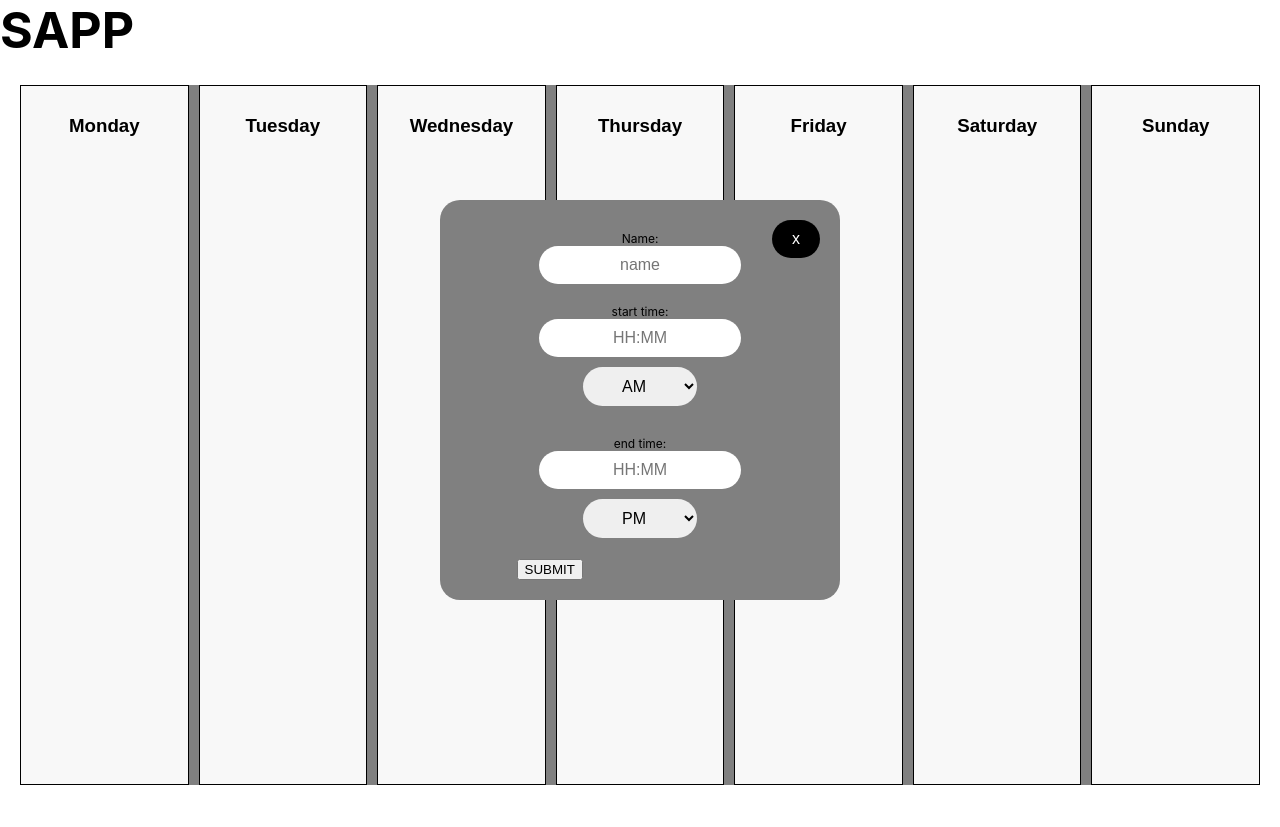
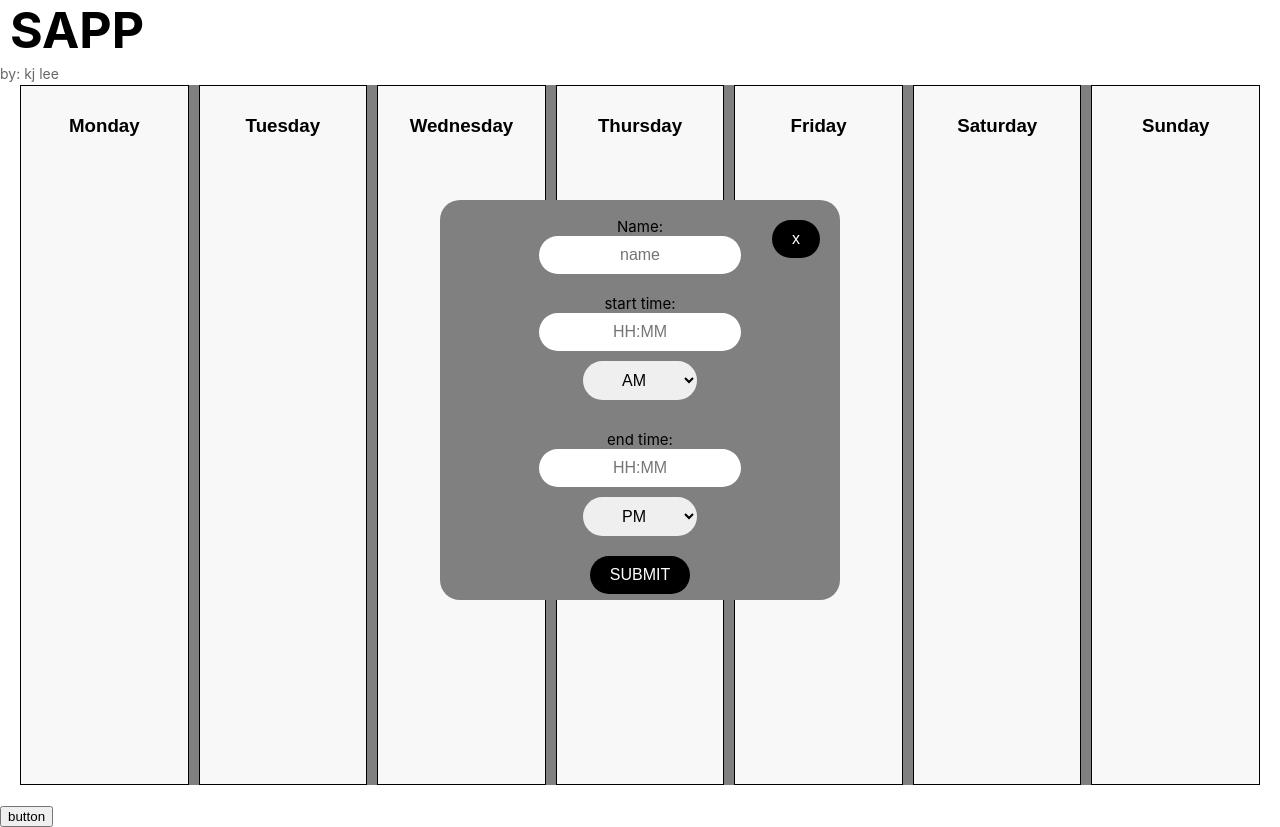
Before and after one commit to kjhlee/myschedulingapp, a React (Create React App) app in the folder sapp/: page / in a window 1280 px wide. Both pictures are taken after a click on the element "Monday". Before the commit the page ends 805 px from the top, so only its background shows below. Built offline with nearby package versions, Linux system fonts and the light colour scheme.

Commit message:
worked on some styling

```diff
--- a/sapp/src/components/popup.css
+++ b/sapp/src/components/popup.css
@@ -33,7 +33,7 @@
     display: flex;
     flex-direction: column; /* Stack label and input vertically */
     align-items: center; /* Center the text and inputs */
-    font-size: 12px; /* Optional: Adjust font size */
+    font-size: 15px; /* Optional: Adjust font size */
     color: black; /* Optional: Ensure the text is visible */
 }
 
@@ -65,3 +65,16 @@
     cursor: pointer;
     font-size: 16px;
 }
+
+.form-submission {
+    padding: 10px 20px;
+    border: none;
+    border-radius: 20px;
+    background-color: black;
+    color: white;
+    cursor: pointer;
+    font-size: 16px;
+    align-items: center;
+    margin: 0 auto;
+    display: block;
+}
--- a/sapp/src/pages/mainPage.tsx
+++ b/sapp/src/pages/mainPage.tsx
@@ -6,6 +6,7 @@
 const MainPage: React.FC = () => {
     const [selectedDay, setSelectedDay] = useState<string | null>(null);
     const[popupVisible, setPopupVisible] = useState(false);
+    // const [editShift, setEditShift] = useState<{ day: string; index: number; data: ScheduleItem } | null>(null);
     const [shifts, setShifts] = useState<{[key: string]: ScheduleItem[] }>({
         Monday: [],
         Tuesday: [],
@@ -29,6 +30,7 @@
     };
 
     const handleDeleteShift = (day: string, index: number) => (event: React.MouseEvent<HTMLButtonElement>) =>{
+        event.stopPropagation();
         setShifts((prevShifts) => ({
             ...prevShifts,
             [day]: prevShifts[day].filter((_, i) => i !== index),
@@ -37,12 +39,18 @@
 
     const handleEditClick = (day: string, index: number) => (event: React.MouseEvent<HTMLLIElement>) => {
         event.stopPropagation(); // Prevent parent click handler
+        const shift = shifts[day][index];
+        // setEditShift({day, index, data: shift});
         setPopupVisible(true);
     };
+    const cslog = () => {
+        console.log(shifts);
+    }
 
     return (
         <div>
             <div className = 'title'>SAPP</div>
+            <div className = 'subtitle'>by: kj lee</div>
             <div className = 'main-container'>
                 <div className = 'schedule-grid'>
                     {Object.keys(shifts).map((day) => (
@@ -75,6 +83,7 @@
             addShift={addShift}
           />
         )}
+        <button onClick={cslog}>button</button>
       </div>
     );
 };
--- a/sapp/src/pages/mainStyle.css
+++ b/sapp/src/pages/mainStyle.css
@@ -8,9 +8,11 @@
     font-size: 50px;
     font-weight: bold;
     margin-bottom: 5px;
+    margin-left: 10px;
 }
 
 .subtitle {
+    position: absolute;
     font-size: 14px;
     color: #666;
     margin-bottom: 20px;
```
